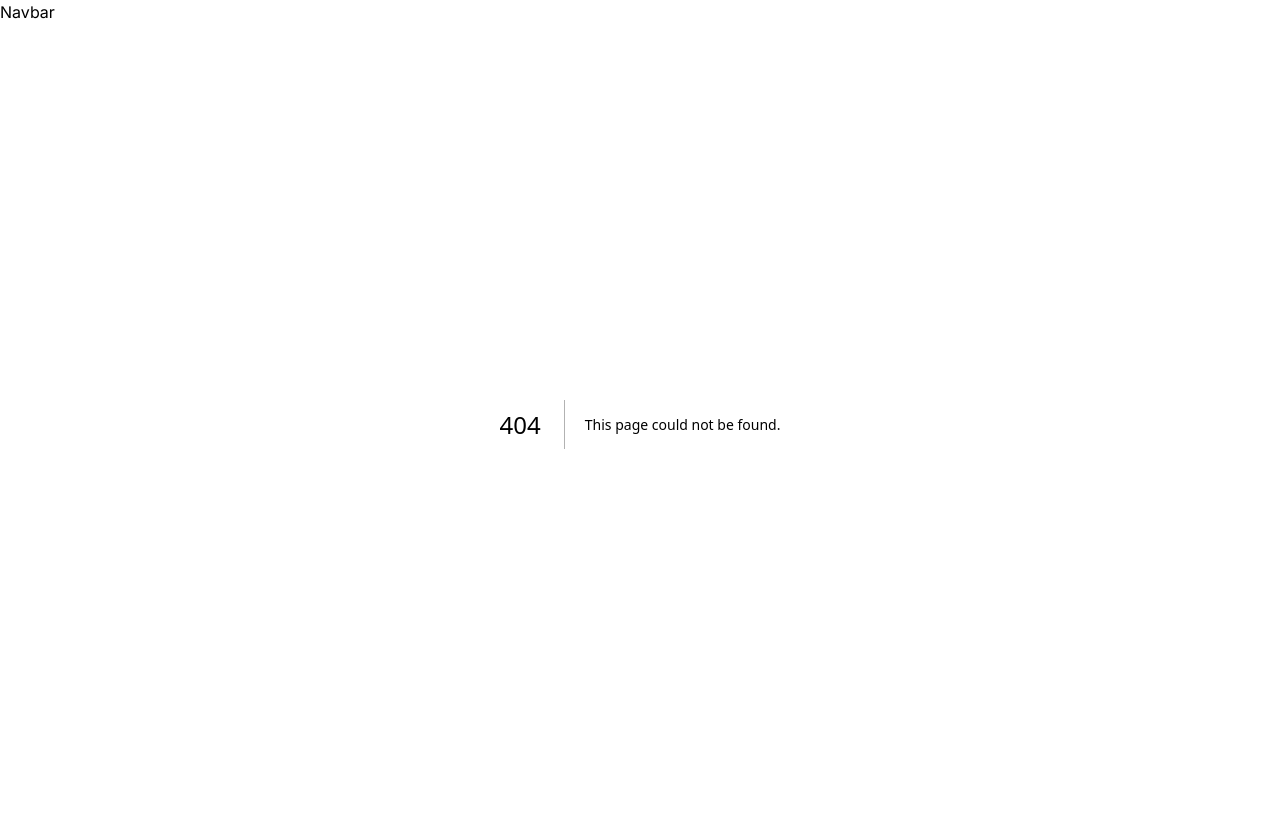
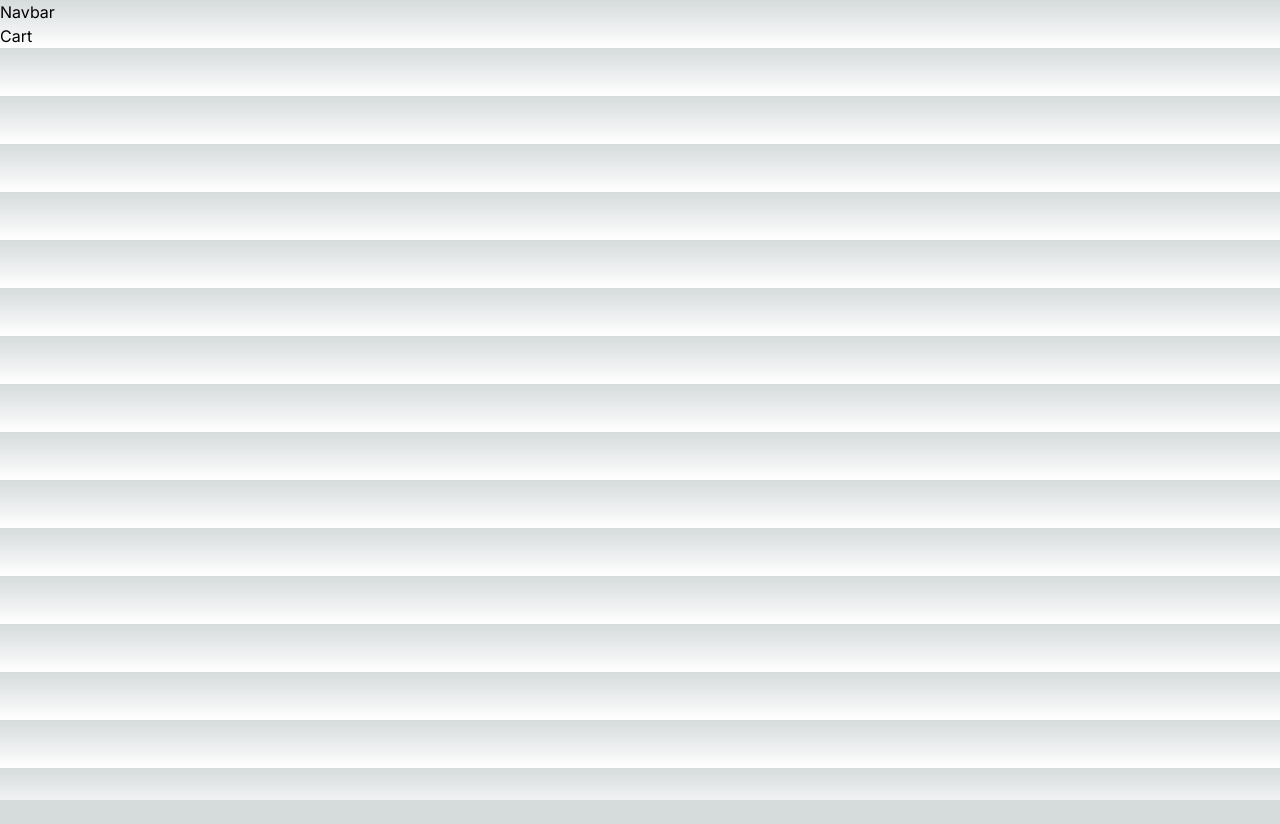
Before and after one commit to MatthewsRicky/finaltribe, a Next.js app in the folder tribearth/: page /cart in a window 1280 px wide. Before the commit this address had no page. After the commit the page ends 800 px from the top, so only its background shows below. Built offline with nearby package versions, Linux system fonts and the light colour scheme.

Commit message:
Create page.tsx

```diff
--- /dev/null
+++ b/tribearth/app/cart/page.tsx
@@ -0,0 +1,9 @@
+
+
+const Cart = () => {
+  return (
+    <div>Cart</div>
+  )
+}
+
+export default Cart;
```
